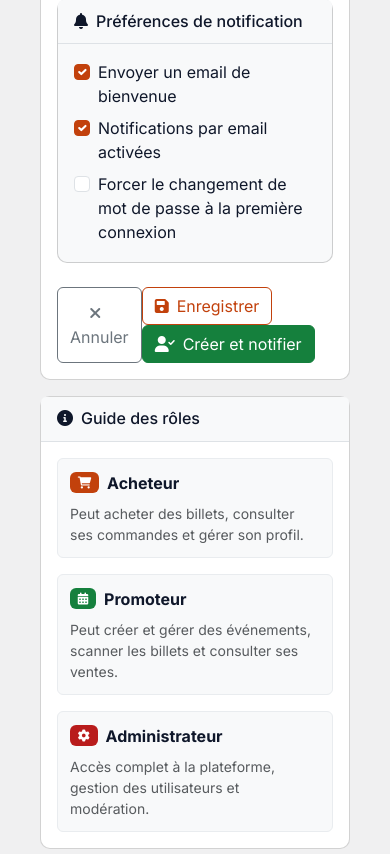
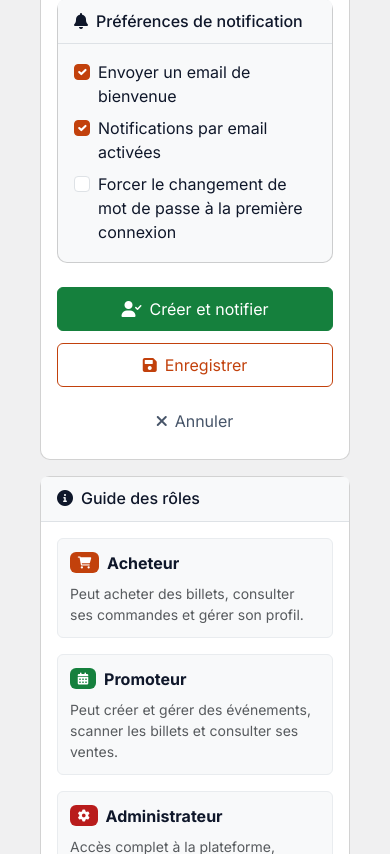
Before and after one commit to Williks102/billeteries, a Laravel app: page /admin/users/create in a window 390 px wide. Shown: the part 1088-1942 px from the top of the page. Run offline with Laravel 12, Linux system fonts and the light colour scheme; a user stored in the database is signed in; data comes from the database, SQL or seed files in the repository; parts of the project's set-up code (start-up, migrations or seed data) failed here and were passed over; some libraries are stand-ins or nearby versions.

Commit message:
Barres d'actions de formulaire uniformes (.action-bar : empilé mobile, rangée à droite dès 576 px)
13 vues migrées vers le markup commun, variantes --split et --sticky, test ActionBarsTest.

Co-Authored-By: Claude Sonnet 5.5 <noreply@anthropic.com>
Claude-Session: https://claude.ai/code/session_01WMJuy7notAuST8QeDiy9GD

```diff
--- a/composer.json
+++ b/composer.json
@@ -45,7 +45,7 @@
         }
     },
     "scripts": {
-        "test:routes": "@php vendor/bin/phpunit tests/Feature/RoutingConventionsTest.php tests/Feature/ViewReferencesTest.php tests/Feature/PublicPagesTest.php tests/Feature/AdminPagesTest.php tests/Feature/PromoteurTicketFormMobileTest.php tests/Feature/PromoteurPagesTest.php tests/Feature/CharteVisuelleTest.php",
+        "test:routes": "@php vendor/bin/phpunit tests/Feature/RoutingConventionsTest.php tests/Feature/ViewReferencesTest.php tests/Feature/PublicPagesTest.php tests/Feature/AdminPagesTest.php tests/Feature/PromoteurTicketFormMobileTest.php tests/Feature/PromoteurPagesTest.php tests/Feature/CharteVisuelleTest.php tests/Feature/ActionBarsTest.php",
         "test:payments": "@php vendor/bin/phpunit tests/Feature/StockAndOrderFlowTest.php tests/Feature/OrderPaymentServiceTest.php tests/Feature/ManualCheckoutTest.php tests/Feature/AdminConfirmPaymentTest.php tests/Feature/ManualPaymentJourneyTest.php tests/Feature/OrderExpiryTest.php tests/Feature/ConfirmPaymentAuthorizationTest.php tests/Feature/AdminOrderStatusPathsTest.php tests/Feature/CheckoutValidationTest.php tests/Feature/GuestCheckoutSecurityTest.php tests/Feature/OrderStatusTransitionsTest.php tests/Feature/CheckoutAbuseLimitsTest.php tests/Feature/PendingCapsTest.php tests/Feature/NoServiceFeeTest.php tests/Feature/DefaultCommissionRateTest.php tests/Feature/DisplayedTotalNoFeeTest.php tests/Feature/CheckoutCycleFixesTest.php tests/Feature/CheckoutFinalFixesTest.php tests/Feature/TicketVerificationPrivacyTest.php tests/Feature/QrAndDemoModeTest.php tests/Feature/BuyerTicketViewsTest.php tests/Feature/OrderDownloadAuthorizationTest.php tests/Feature/DemoModeGuardTest.php tests/Unit/MySqlTestGuardTest.php",
         "test:deploy": "@php vendor/bin/phpunit tests/Feature/PhpIniSyntaxTest.php tests/Feature/RenderDeploymentTest.php tests/Feature/DemoSeedCommandTest.php tests/Feature/MigrationChainTest.php tests/Feature/RenamePromoteurConstraintsMigrationTest.php tests/Feature/AppKeyNormalizationTest.php",
         "test:mysql": "@php vendor/bin/phpunit --testsuite MySql",
--- a/public/css/charte.css
+++ b/public/css/charte.css
@@ -227,20 +227,37 @@ img, video, svg { max-width: 100%; }
 .card + .card { margin-top: var(--card-gap); }
 .card-body { padding: var(--card-padding); }
 
-/* Barre d'actions collante en bas sur mobile (panier, checkout, formulaires) */
+/* ===== Barre d'actions de formulaire (une seule règle pour tout le site) =====
+   Markup : <div class="action-bar [action-bar--split] [action-bar--sticky]"> boutons directs </div>
+   Ordre DOM = ordre mobile : action principale, secondaires, puis « Annuler » (classe .action-bar__cancel).
+   Mobile (< 576 px) : boutons empilés, pleine largeur, 44 px minimum.
+   >= 576 px : une rangée alignée à droite (ordre visuel inversé : Annuler à gauche du groupe, principal à droite) ;
+   --split : Annuler isolé à gauche, les autres à droite ; --sticky : barre collante en bas (mobile seulement). */
 .action-bar {
-    display: flex; gap: var(--space-3); align-items: center; justify-content: flex-end;
-    padding: var(--space-3) var(--gutter);
-    background: var(--surface); border-top: 1px solid var(--line);
+    display: flex; flex-direction: column; align-items: stretch; gap: var(--space-3);
+    margin-top: var(--space-6);
 }
-@media (max-width: 767.98px) {
-    .action-bar {
+.action-bar > .btn {
+    display: inline-flex; align-items: center; justify-content: center; gap: var(--space-2);
+    width: 100%; min-height: var(--touch-min); margin: 0; text-align: center;
+}
+.action-bar > .btn > i, .action-bar > .btn > svg { margin-inline: 0 !important; flex: none; }
+.action-bar__cancel.btn {
+    --bs-btn-bg: transparent; --bs-btn-border-color: transparent; --bs-btn-color: var(--ink-muted);
+}
+@media (max-width: 575.98px) {
+    .action-bar--sticky {
         position: sticky; bottom: 0; z-index: 1020;
         margin-inline: calc(var(--gutter) * -1);
+        padding: var(--space-3) var(--gutter) calc(var(--space-3) + env(safe-area-inset-bottom, 0px));
+        background: var(--surface); border-top: 1px solid var(--line);
         box-shadow: 0 -4px 12px rgba(15, 23, 42, .08);
-        padding-bottom: calc(var(--space-3) + env(safe-area-inset-bottom, 0px));
     }
-    .action-bar .btn { flex: 1; }
+}
+@media (min-width: 576px) {
+    .action-bar { flex-direction: row-reverse; flex-wrap: wrap; justify-content: flex-start; align-items: stretch; }
+    .action-bar > .btn { width: auto; }
+    .action-bar--split > .action-bar__cancel { margin-right: auto; }
 }
 
 /* Tableaux et cartes responsives */
--- a/resources/views/acheteur/profile.blade.php
+++ b/resources/views/acheteur/profile.blade.php
@@ -102,7 +102,7 @@
                             </div>
                         </div>
 
-                        <div class="d-flex justify-content-end">
+                        <div class="action-bar">
                             <button type="submit" class="btn btn-acheteur">
                                 <i class="fas fa-save me-2"></i>Enregistrer les modifications
                             </button>
--- a/resources/views/admin/emails/dashboard.blade.php
+++ b/resources/views/admin/emails/dashboard.blade.php
@@ -31,7 +31,9 @@
                             <input type="email" id="email" name="email" class="form-control" required autocomplete="email"
                                    aria-describedby="test-email-result">
                         </div>
-                        <button type="submit" class="btn btn-primary">Envoyer le test</button>
+                        <div class="action-bar mt-0">
+                            <button type="submit" class="btn btn-primary">Envoyer le test</button>
+                        </div>
                         <div id="test-email-result" class="mt-3" role="status" aria-live="polite"></div>
                     </form>
                 </div>
--- a/resources/views/admin/profile.blade.php
+++ b/resources/views/admin/profile.blade.php
@@ -178,11 +178,11 @@
                             </div>
                         </div>
 
-                        <div class="d-flex gap-2 mt-4">
+                        <div class="action-bar">
                             <button type="submit" class="btn btn-orange">
                                 <i class="fas fa-save me-2"></i>Enregistrer les modifications
                             </button>
-                            <button type="reset" class="btn btn-outline-secondary">
+                            <button type="reset" class="btn btn-outline-secondary action-bar__cancel">
                                 <i class="fas fa-undo me-2"></i>Annuler
                             </button>
                         </div>
--- a/resources/views/admin/users/create.blade.php
+++ b/resources/views/admin/users/create.blade.php
@@ -248,18 +248,16 @@
                         </div>
 
                         <!-- Boutons d'action -->
-                        <div class="d-flex justify-content-between mt-4">
-                            <button type="button" class="btn btn-outline-secondary" onclick="history.back()">
+                        <div class="action-bar action-bar--split">
+                            <button type="submit" name="action" value="save_and_notify" class="btn btn-success">
+                                <i class="fas fa-user-check me-2"></i>Créer et notifier
+                            </button>
+                            <button type="submit" name="action" value="save" class="btn btn-outline-primary">
+                                <i class="fas fa-save me-2"></i>Enregistrer
+                            </button>
+                            <button type="button" class="btn btn-outline-secondary action-bar__cancel" onclick="history.back()">
                                 <i class="fas fa-times me-2"></i>Annuler
                             </button>
-                            <div>
-                                <button type="submit" name="action" value="save" class="btn btn-outline-primary me-2">
-                                    <i class="fas fa-save me-2"></i>Enregistrer
-                                </button>
-                                <button type="submit" name="action" value="save_and_notify" class="btn btn-success">
-                                    <i class="fas fa-user-check me-2"></i>Créer et notifier
-                                </button>
-                            </div>
                         </div>
                     </form>
                 </div>
--- a/resources/views/components/admin/category-form.blade.php
+++ b/resources/views/components/admin/category-form.blade.php
@@ -45,8 +45,8 @@
         @error('description') <div class="invalid-feedback">{{ $message }}</div> @enderror
     </div>
 
-    <div class="d-flex flex-column flex-sm-row gap-2">
+    <div class="action-bar">
         <button type="submit" class="btn btn-primary">{{ $category ? 'Enregistrer' : 'Créer la catégorie' }}</button>
-        <a href="{{ route('admin.categories.index') }}" class="btn btn-outline-secondary">Annuler</a>
+        <a href="{{ route('admin.categories.index') }}" class="btn btn-outline-secondary action-bar__cancel">Annuler</a>
     </div>
 </form>
--- a/resources/views/pages/support.blade.php
+++ b/resources/views/pages/support.blade.php
@@ -62,7 +62,9 @@
             @error('message')<div id="support-message-error" class="invalid-feedback" role="alert">{{ $message }}</div>@enderror
         </div>
 
-        <button type="submit" class="btn btn-primary w-100" style="min-height:48px;">Envoyer ma demande</button>
+        <div class="action-bar mt-0">
+            <button type="submit" class="btn btn-primary">Envoyer ma demande</button>
+        </div>
     </form>
 </div>
 @endsection
```
Also changed, not shown: docs/agents/BOARD.md (+1 -0 lines), resources/views/admin/events/create.blade.php (+8 -10 lines), resources/views/admin/orders/edit.blade.php (+9 -5 lines), resources/views/admin/users/edit.blade.php (+5 -5 lines), resources/views/pages/contact.blade.php (+5 -3 lines), resources/views/promoteur/events/create.blade.php (+6 -7 lines), resources/views/promoteur/events/tickets/_form.blade.php (+4 -9 lines), resources/views/promoteur/profile.blade.php (+4 -4 lines), tests/Feature/ActionBarsTest.php (added, +130 -0 lines), 2 other files.
